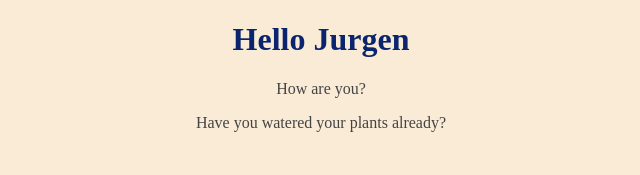
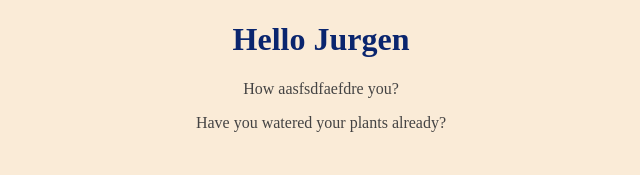
Before and after one commit to monikaando/colaborationTest, a plain HTML site: page index.html in a window 1280 px wide. Shown: the top 175 px of the page, 319-959 px from the left. Drawn offline with Linux system fonts and the light colour scheme.

Commit message:
conflicting commit

```diff
--- a/index.html
+++ b/index.html
@@ -8,7 +8,7 @@
 </head>
 <body>
     <h1>Hello Jurgen</h1>
-    <p>How are you?</p>
+    <p>How aasfsdfaefdre you?</p>
     <p>Have you watered your plants already?</p>
     <img src="monstera_deliciosa.png" alt="monstera_deliciosa">
 </body>
```
